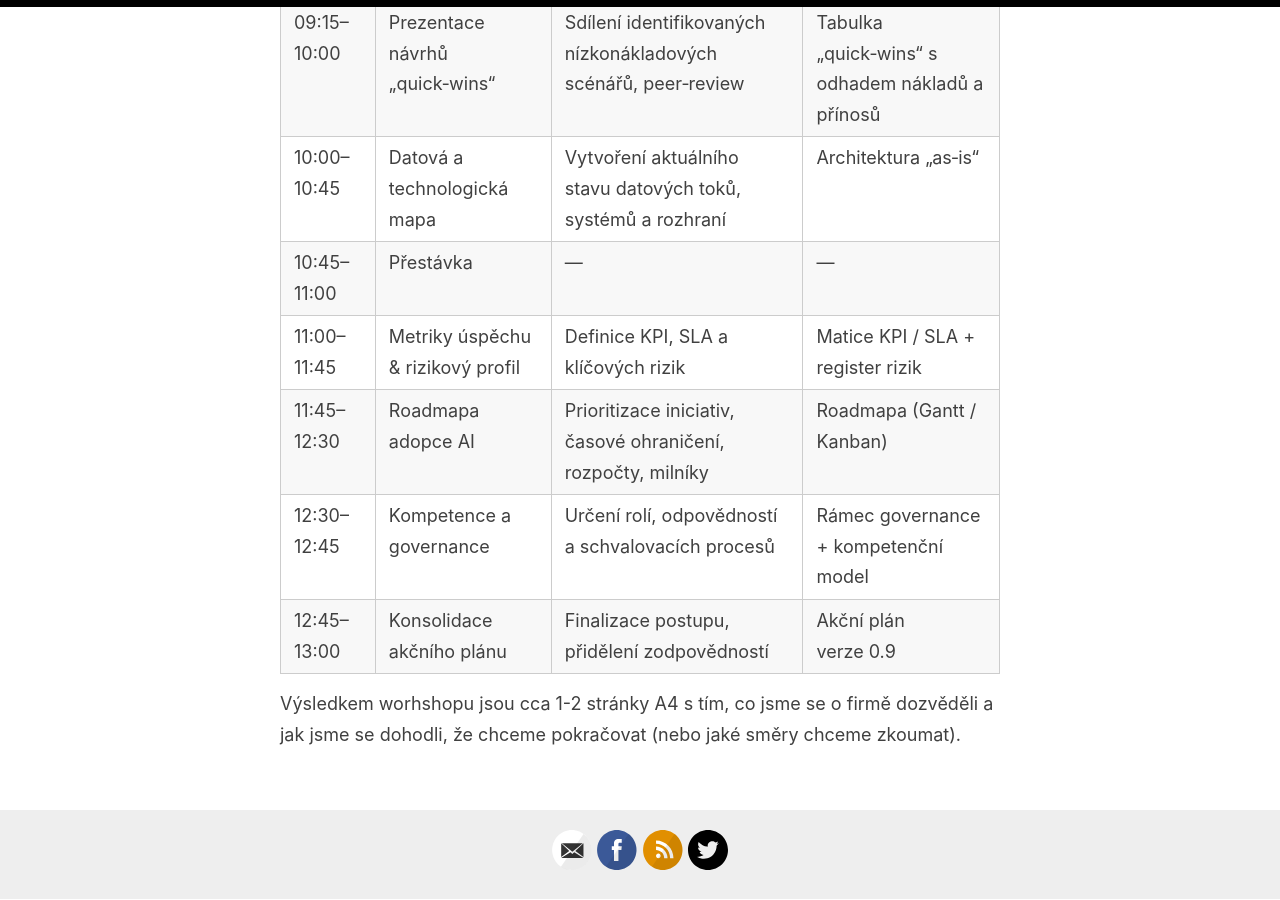
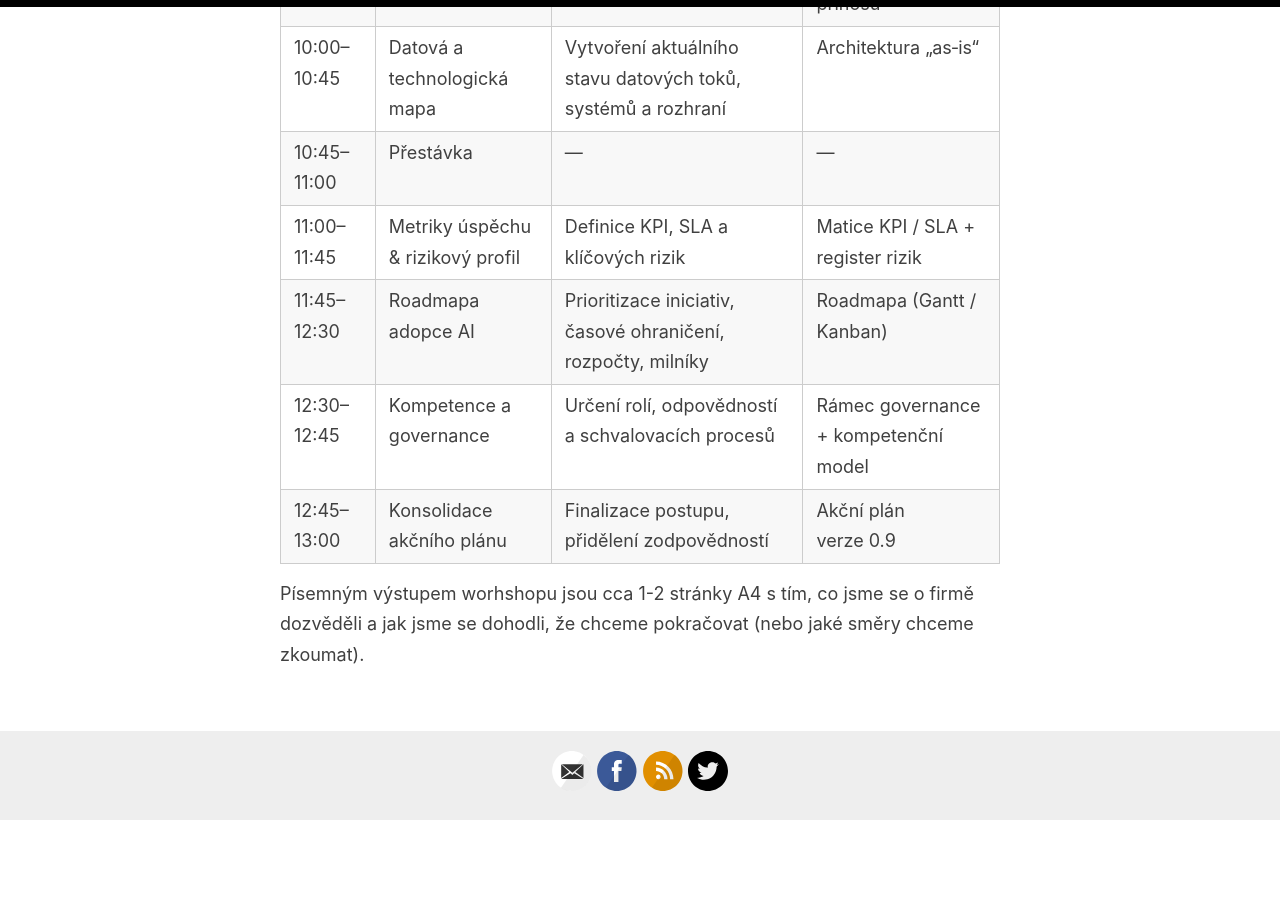
Before and after one commit to tangero/aivefirmach, a Jekyll site: the page built from _pages/pripraveni-na-ai.md, in a window 1280 px wide and 900 px high, scrolled down 3014 px. Built offline with Jekyll 4.4.1, drawn with Linux system fonts in a browser that asks for light colours; comment, search, counter and statistics services are not loaded; after the commit the page ends 3834 px from its top, so only the background shows below that; some of the changed text lies outside the part shown.

Commit message:
Update pripraveni-na-ai.md

```diff
--- a/_pages/pripraveni-na-ai.md
+++ b/_pages/pripraveni-na-ai.md
@@ -40,11 +37,11 @@
 ### Jak je workshop strukturovaný
 
 
-** Jde o dvě půldenní setkání **
+**Jde o dvě půldenní setkání**
 - v prvé řadě se pobavíme o tom, co a jak v jednotlivých pracovních pozicích funguje a najdeme doporučení pro první seznámení a změny
 - v druhém setkání ověříme, co a jak fungovalo, jaké možnosti lidé identifikovali, kde vidí příležitosti, překážky, náklady a otázky bezpečnosti.
 
-** Pokud to chcete více formalizovaně **
+**Pokud to chcete více formalizovaně**
 
 #### První půlden (Day 1)
 
@@ -71,4 +68,4 @@
 | 12:30–12:45 | Kompetence a governance | Určení rolí, odpovědností a schvalovacích procesů | Rámec governance + kompetenční model |
 | 12:45–13:00 | Konsolidace akčního plánu | Finalizace postupu, přidělení zodpovědností | Akční plán verze 0.9 |
 
-Výsledkem worhshopu jsou cca 1-2 stránky A4 s tím, co jsme se o firmě dozvěděli a jak jsme se dohodli, že chceme pokračovat (nebo jaké směry chceme zkoumat).
+Písemným výstupem worhshopu jsou cca 1-2 stránky A4 s tím, co jsme se o firmě dozvěděli a jak jsme se dohodli, že chceme pokračovat (nebo jaké směry chceme zkoumat).
```
Also changed, not shown: other parts of _pages/pripraveni-na-ai.md (+0 -3 lines).
